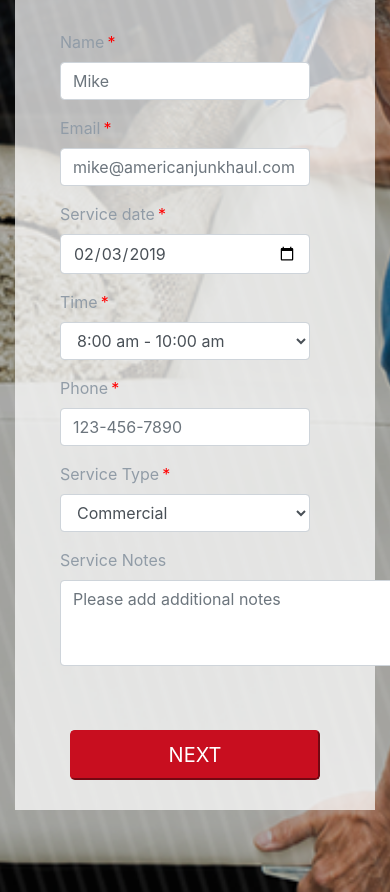
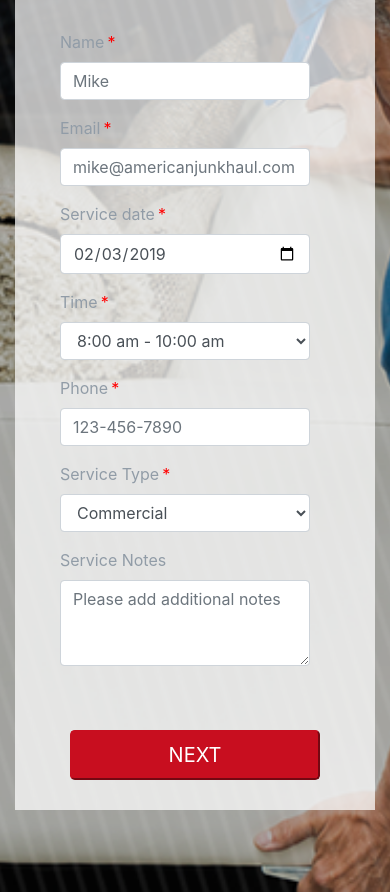
Before and after one commit to Janatbek/AMH, a PHP site: page /free-appointment in a window 390 px wide; the page is wider, and only the part inside the window is pictured. Shown: the part 310-1202 px from the top of that part. Run offline with PHP 8.4, Linux system fonts and the light colour scheme; data that the repository does not hold is empty.

Commit message:
textarea

```diff
--- a/css/ajh.css
+++ b/css/ajh.css
@@ -191,9 +191,16 @@ footer li {
 	text-decoration-line: none;
 }
 
+.textarea-width {
+	width: 585px;
+}
+
 /* ----------- Media Devices ------*/
 /* Phones */
 @media (max-width:768px){
+  .textarea-width {
+		width: 250px;
+ }
  .navbar-brand img{
    width:250px;
  }
@@ -204,9 +211,6 @@ footer li {
    text-align: center;
  }
 
-.textarea-width {
-	width: 250px;
-}
 }
 
 /* ----------- Tablets ----------- */
@@ -241,7 +245,3 @@ footer li {
 .custom-select-width {
 	width: 250px;
 }
-
-.textarea-width {
-	width: 585px;
-}
```
